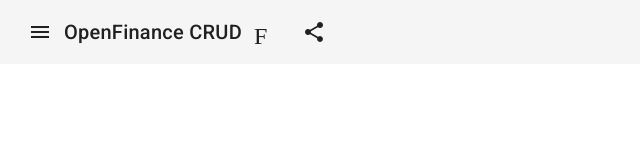
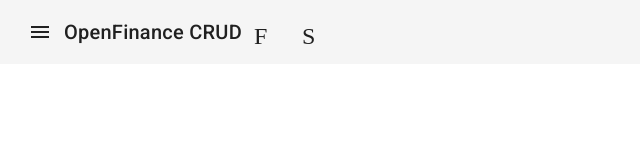
Before and after one commit to erivanstdio/OpenFinCrud, an Angular app: page / in a window 1280 px wide. Shown: the top 160 px of the page, without its empty margins (0-640 px from the left). Built offline with nearby package versions, Linux system fonts and the light colour scheme.

Commit message:
changing share button

```diff
--- a/src/app/app.component.html
+++ b/src/app/app.component.html
@@ -8,6 +8,6 @@
     <mat-icon>Favorite</mat-icon>
   </button>
   <button mat-icon-button class="example-icon" aria-label="Example icon-button with share icon">
-    <mat-icon>share</mat-icon>
+    <mat-icon>Share</mat-icon>
   </button>
 </mat-toolbar>
```
